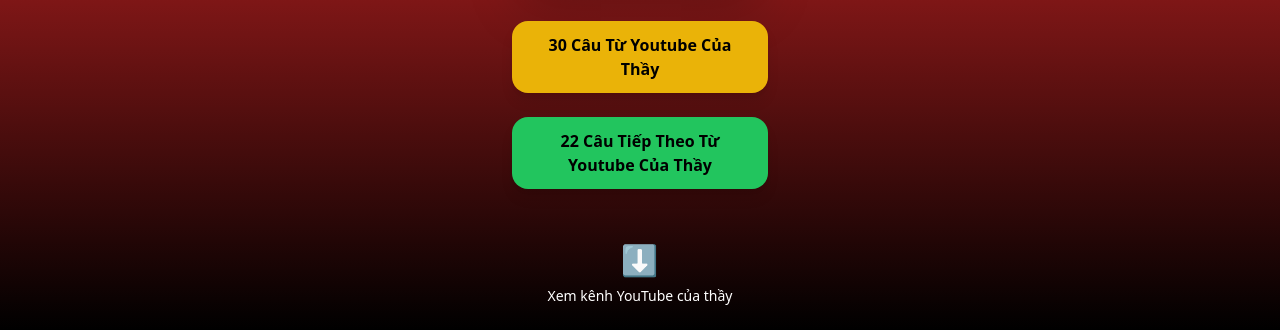
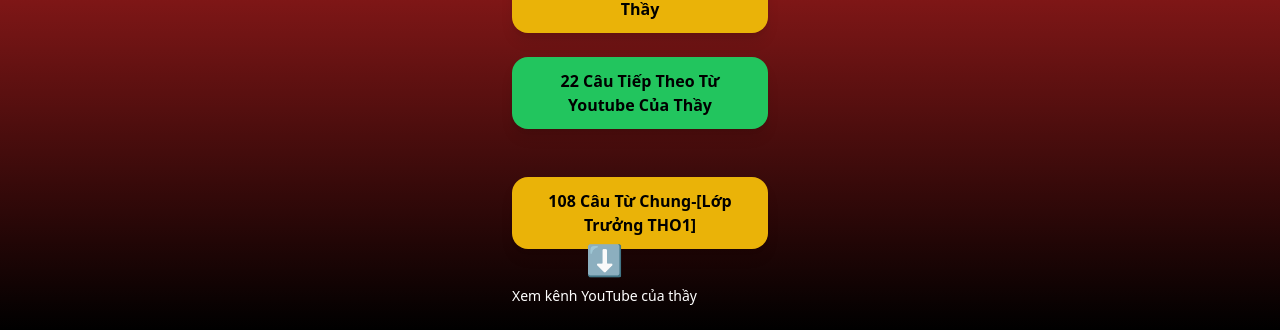
Before and after one commit to Anhtx1u11/admintuupt.github.io, a plain HTML site: page macle.html in a window 1280 px wide. Shown: the part 470-800 px from the top of the page. Drawn offline with nearby package versions, Linux system fonts and the light colour scheme.

Commit message:
Update macle.html

```diff
--- a/macle.html
+++ b/macle.html
@@ -36,7 +36,14 @@
         22 Câu Tiếp Theo Từ Youtube Của Thầy
       </button>
     </a>
+    <br>
   </div>
+  <div class="flex flex-col gap-6">
+    <a href="HTML.html">
+      <button class="bg-yellow-500 hover:bg-yellow-600 text-black font-semibold py-3 px-6 rounded-2xl shadow-lg transition duration-300 w-64">
+        108 Câu Từ Chung-[Lớp Trưởng THO1]
+      </button>
+    </a>
 
   <!-- Mũi tên nhấp nháy -->
   <div class="absolute bottom-6 flex flex-col items-center">
```
